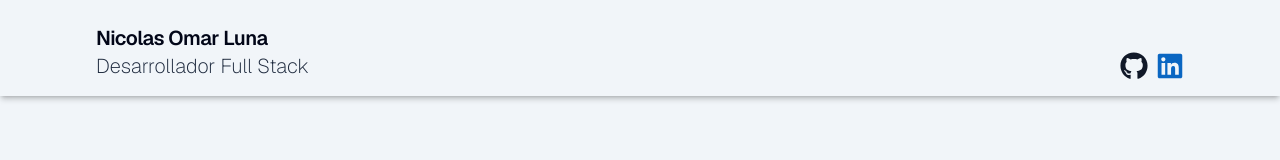
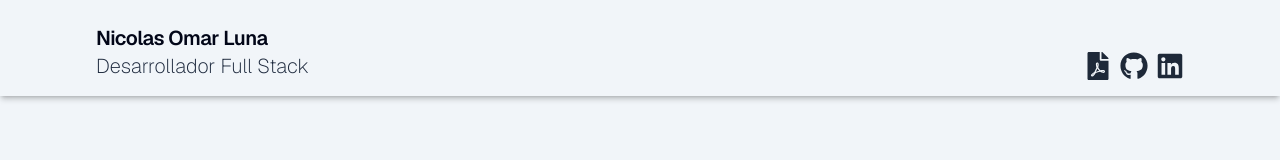
Before and after one commit to NLuna19/my-website, a Next.js app: page / in a window 1280 px wide. Shown: the top 160 px of the page. Built offline with nearby package versions, Linux system fonts and the light colour scheme.

Commit message:
buttons updates. resume button added

```diff
--- /dev/null
+++ b/src/shared/components/download-cv-button.tsx
@@ -0,0 +1,15 @@
+import SocialIconButton from '@/ui/social-icon-button';
+import { FaFilePdf } from 'react-icons/fa';
+
+const RESUME_URL = './NICOLAS_OMAR_LUNA_CV.pdf';
+
+export default function DownloadCVButton() {
+  return (
+    <SocialIconButton
+      href={RESUME_URL}
+      icon={FaFilePdf}
+      label="Resume"
+      className="text-gray-800 hover:text-red-700 focus-visible:ring-gray-800"
+    />
+  );
+}
--- a/src/shared/components/download-cv.tsx
+++ /dev/null
@@ -1,12 +0,0 @@
-export default function DownloadCVButton() {
-  return (
-    <a
-      href="/NICOLAS_OMAR_LUNA_CV.pdf"
-      download="Nicolas-Omar-Luna-CV.pdf"
-      className="inline-flex items-center rounded-md border border-slate-700 bg-transparent px-4 py-2 text-sm font-medium text-slate-200 hover:bg-slate-800"
-      title="Descargar currículum en PDF"
-    >
-      Descargar CV
-    </a>
-  );
-}
--- a/src/shared/components/github-button.tsx
+++ b/src/shared/components/github-button.tsx
@@ -9,7 +9,7 @@ export default function GitHubButton() {
       href={GITHUB_URL}
       icon={FaGithub}
       label="GitHub"
-      className="text-gray-900 hover:text-black focus-visible:ring-gray-900"
+      className="text-gray-800 hover:text-black focus-visible:ring-gray-800"
     />
   );
 }
--- a/src/shared/components/linkedin-button.tsx
+++ b/src/shared/components/linkedin-button.tsx
@@ -7,7 +7,7 @@ export default function LinkedInIcon() {
       href="https://www.linkedin.com/in/nluna190898/"
       icon={FaLinkedin}
       label="LinkedIn"
-      className="text-[#0A66C2] hover:text-[#004182]"
+      className="text-gray-800 hover:text-[#0A66C2] focus-visible:ring-gray-800"
     />
   );
 }
--- a/src/ui/header.tsx
+++ b/src/ui/header.tsx
@@ -1,3 +1,4 @@
+import DownloadCVButton from '@/shared/components/download-cv-button';
 import GitHubButton from '@/shared/components/github-button';
 import LinkedInIcon from '@/shared/components/linkedin-button';
 
@@ -16,6 +17,7 @@ export default function HeaderSection({ title, description }: HeaderSectionProps
             <h2 className="mt-0 text-xl font-extralight text-slate-800">{description}</h2>
           </div>
           <div className="col-span-2 flex h-full items-end justify-end gap-2">
+            <DownloadCVButton />
             <GitHubButton />
             <LinkedInIcon />
           </div>
```
